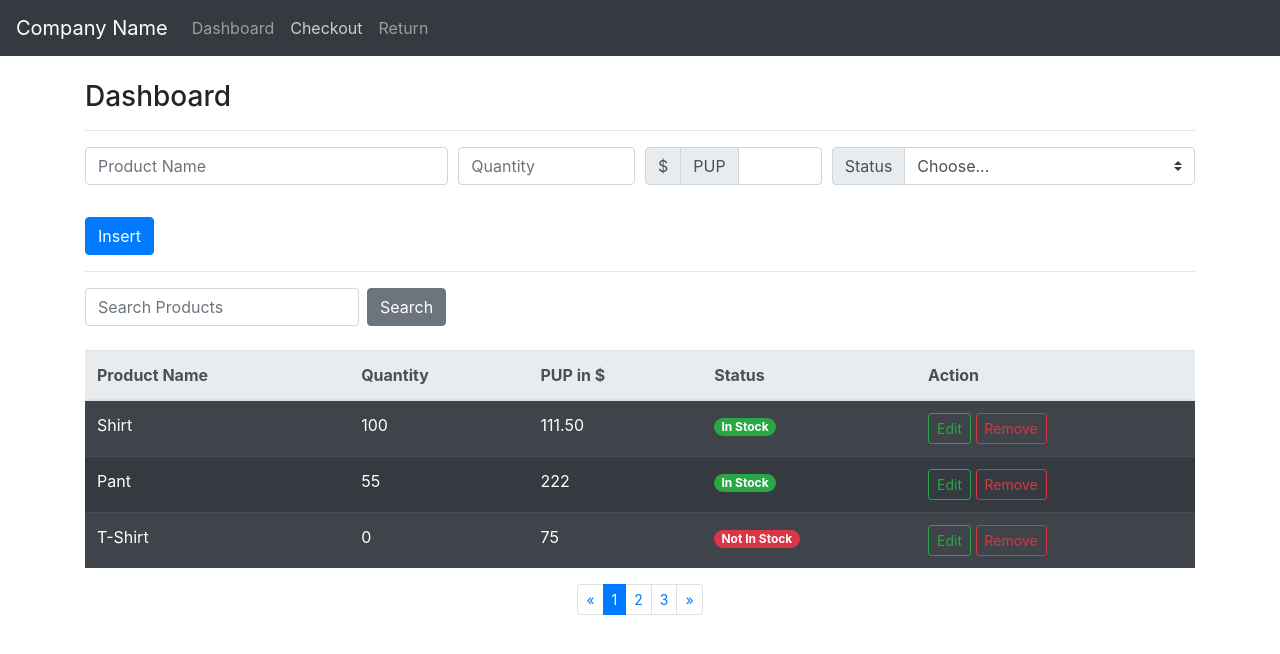
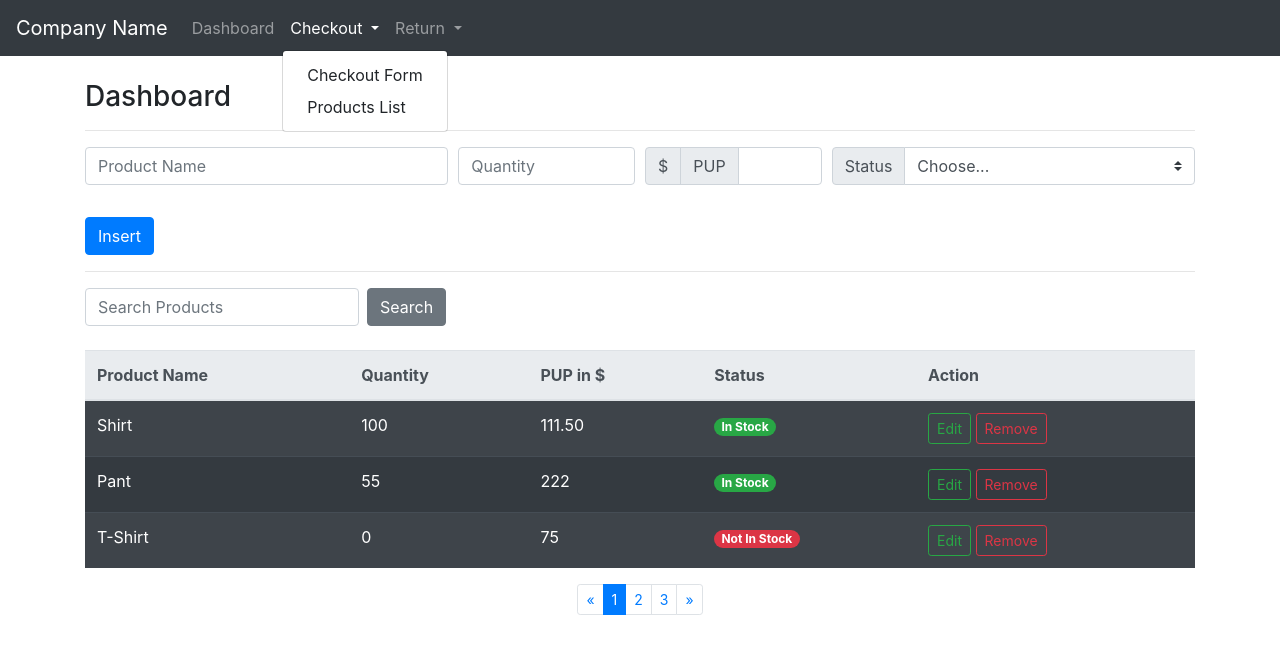
Before and after one commit to rashedrahat/XWarehouse-IMS, a plain HTML site: page index.html in a window 1280 px wide. Both pictures are taken after a click on the link "Checkout". Drawn offline with nearby package versions, Linux system fonts and the light colour scheme.

Commit message:
Updated Navbar

```diff
--- a/index.html
+++ b/index.html
@@ -20,11 +20,24 @@
           <li class="nav-item">
             <a class="nav-link" href="index.html">Dashboard</a>
           </li>
-          <li class="nav-item">
-            <a class="nav-link" href="#">Checkout</a>
+          <!-- Dropdown -->
+          <li class="nav-item dropdown">
+            <a class="nav-link dropdown-toggle" href="#" id="navbardrop" data-toggle="dropdown">
+              Checkout
+            </a>
+            <div class="dropdown-menu">
+              <a class="dropdown-item" href="#">Checkout Form</a>
+              <a class="dropdown-item" href="#">Products List</a>
+            </div>
           </li>
-          <li class="nav-item">
-            <a class="nav-link" href="#">Return</a>
+          <li class="nav-item dropdown">
+            <a class="nav-link dropdown-toggle" href="#" id="navbardrop" data-toggle="dropdown">
+              Return
+            </a>
+            <div class="dropdown-menu">
+              <a class="dropdown-item" href="#">Return Form</a>
+              <a class="dropdown-item" href="#">Products List</a>
+            </div>
           </li>
         </ul>
       </div>
```
